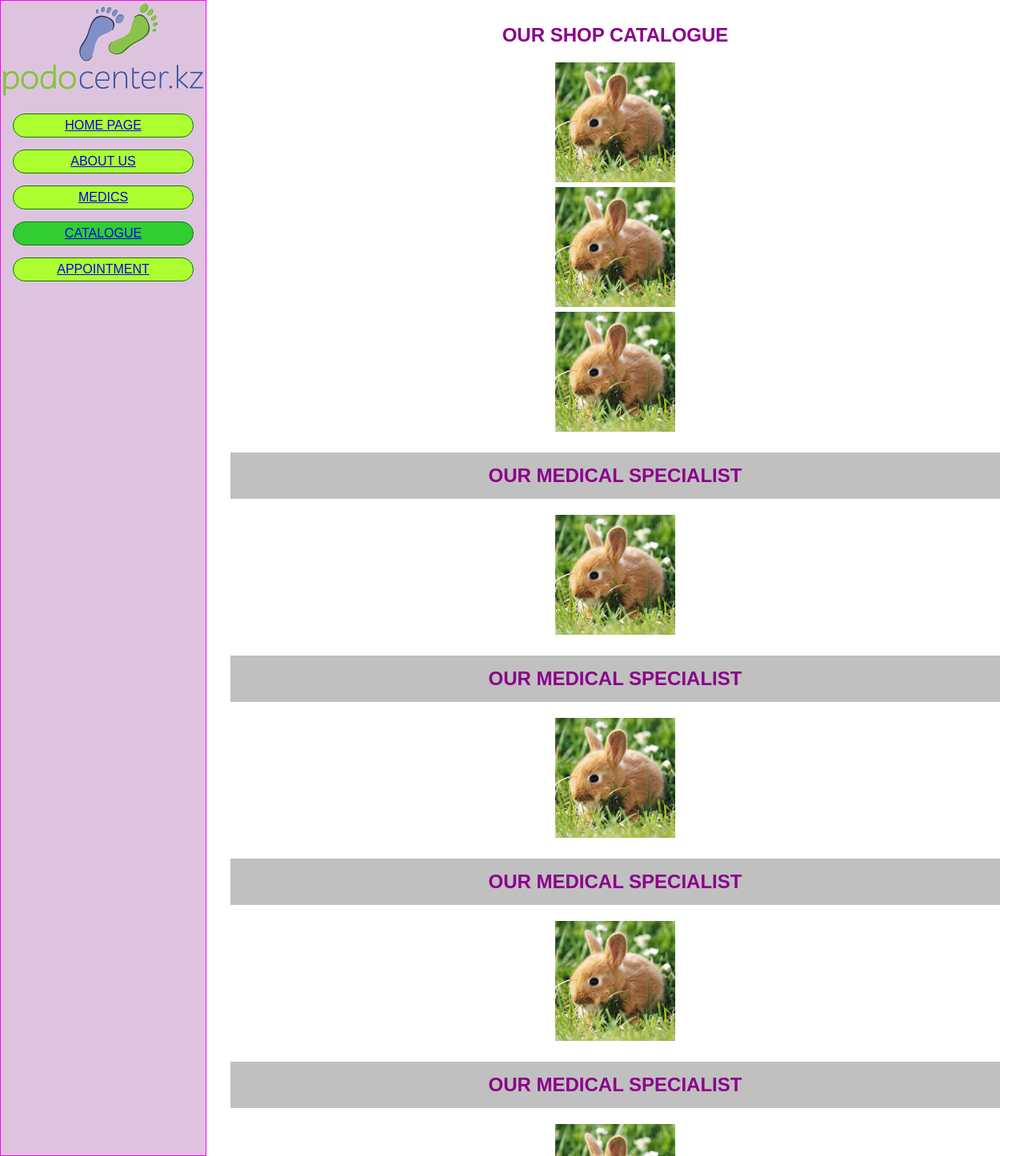
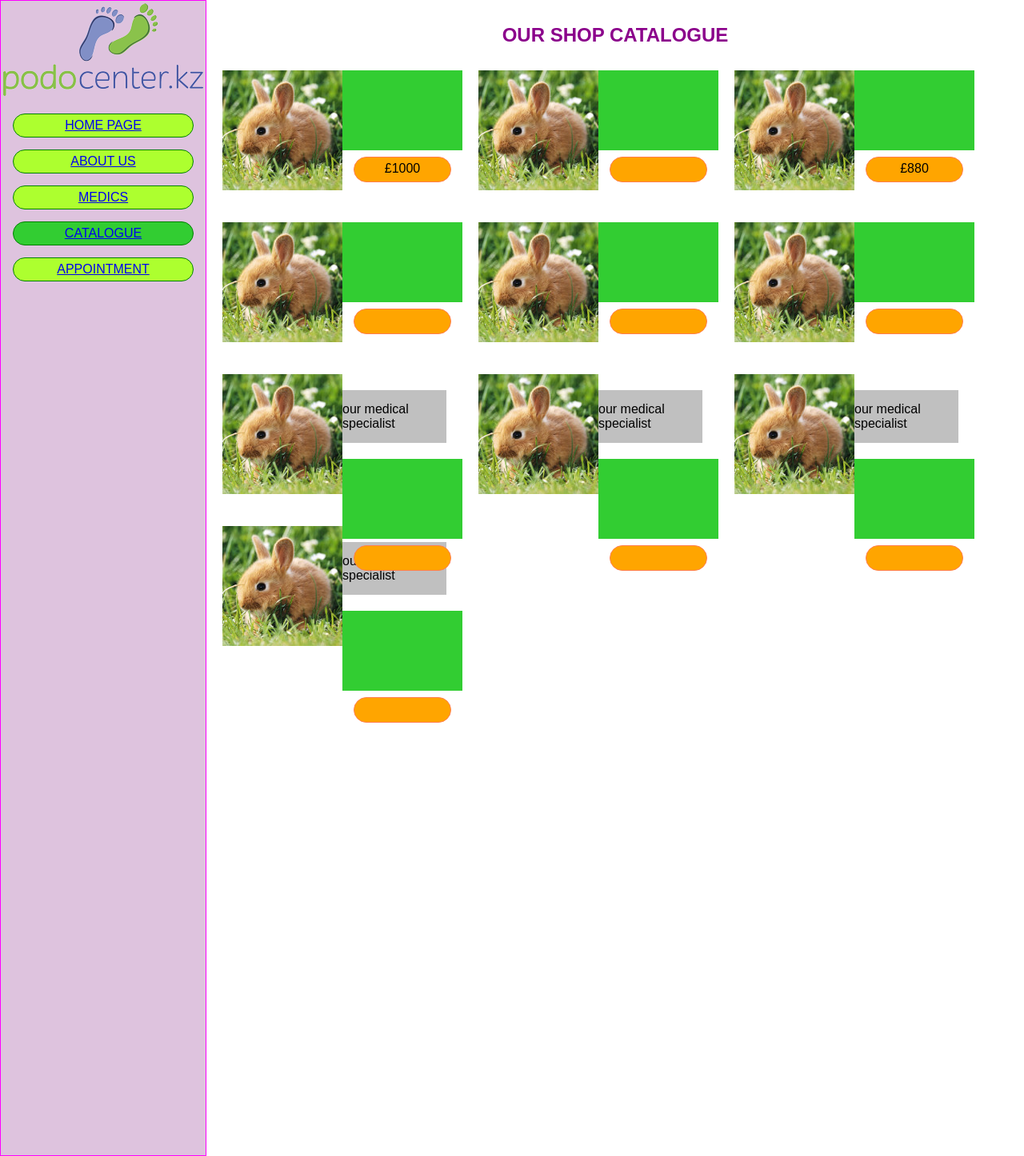
Before and after one commit to alexandr-krylov/DaLeS, a PHP site: page /catalogue.html in a window 1280 px wide. Shown: the whole page at 80% size. Run offline with PHP 8.4, Linux system fonts and the light colour scheme.

Commit message:
shop in progress

```diff
--- a/catalogue.html
+++ b/catalogue.html
@@ -1,5 +1,5 @@
 <!doctype html>
-<html>
+<html lang="en">
 <head>
   <meta charset="utf-8">
   <title></title>
@@ -14,7 +14,7 @@
 <body>
   <div class="content">
     <div class="left-bar">
-      <div class="logo" id="logo"><img src="img/logo.png"></div>
+      <div class="logo" id="logo"><img src="img/logo.png" alt="logotype"></div>
       <div class="menu-item" id="home"><a href="index.html">home page</a></div>
       <div class="menu-item" id="about-us"><a href="aboutUs.html">about us</a></div>
       <div class="menu-item" id="medics"><a href="medics.html">medics</a></div>
@@ -22,8 +22,25 @@
       <div class="menu-item" id="appointment"><a href="appointment.html">appointment</a></div>
     </div>
     <div class="main-content">
-      <h2>Our shop catalogue<h2>
-      <div class="row">
+      <h2>Our shop catalogue</h2>
+      <div class="good">
+        <img src="img/our-team/2.jpg">
+        <div class="good-desc">
+          <div class="price">&pound;1000</div>
+        </div>
+      </div>
+      <div class="good">
+        <img src="img/our-team/2.jpg">
+        <div class="good-desc">
+          <div class="price"></div>
+        </div>
+      </div>
+      <div class="good">
+        <img src="img/our-team/2.jpg">
+        <div class="good-desc">
+          <div class="price">&pound;880</div>
+        </div>
+      </div>
       <div class="good">
         <img src="img/our-team/2.jpg">
         <div class="good-desc">
@@ -36,33 +53,10 @@
           <div class="price"></div>
         </div>
       </div>
-      </div>
-        <div class="row">
       <div class="good">
-            <img src="img/our-team/2.jpg"><p>our medical specialist</p>
+        <img src="img/our-team/2.jpg">
         <div class="good-desc">
           <div class="price"></div>
-            </div>
-          </div>
-          <div class="good">
-            <img src="img/our-team/2.jpg"><p>our medical specialist</p>
-            <div class="good-desc">
-              <div class="price"></div>
-            </div>
-          </div>
-        </div>
-        <div class="row">
-          <div class="good">
-            <img src="img/our-team/2.jpg"><p>our medical specialist</p>
-            <div class="good-desc">
-              <div class="price"></div>
-            </div>
-          </div>
-          <div class="good">
-            <img src="img/our-team/2.jpg"><p>our medical specialist</p>
-            <div class="good-desc">
-              <div class="price"></div>
-            </div>
         </div>
       </div>
         <div class="row">
--- a/css/style.css
+++ b/css/style.css
@@ -111,3 +111,32 @@ p{
   padding: 10px;
   height: 130px;
 }
+.good{
+  margin: 10px;
+  height: 170px;
+  float: left;
+}
+.good img{
+  float: left;
+}
+.good-desc{
+  height: 100px;
+  width: 150px;
+  margin-left: 150px;
+  margin-bottom: 30px;
+  position: relative;
+  background-color: limegreen;
+}
+
+.price{
+  position: absolute;
+  bottom: -40px;
+  left: 14px;
+  width: 80%;
+  height: 25px;
+  border: 1px solid coral;
+  border-radius: 25px;
+  background-color: orange;
+  text-align: center;
+  padding-top: 5px;
+}
```
Lines whose indentation alone changed are shown as unchanged.
